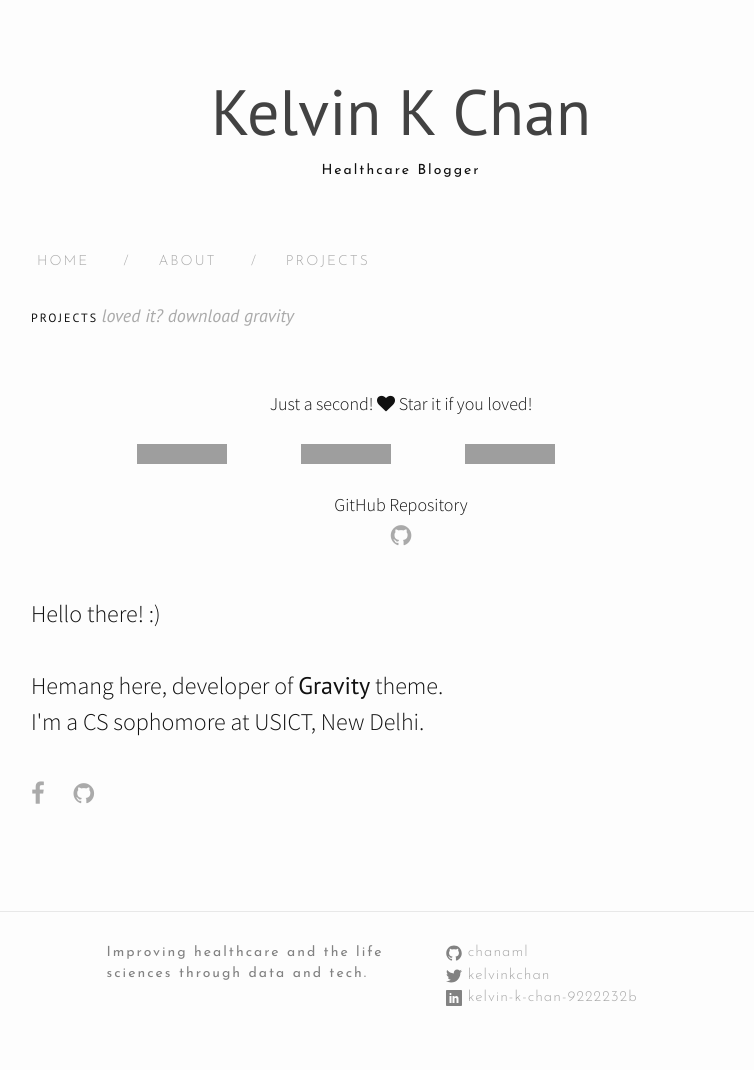
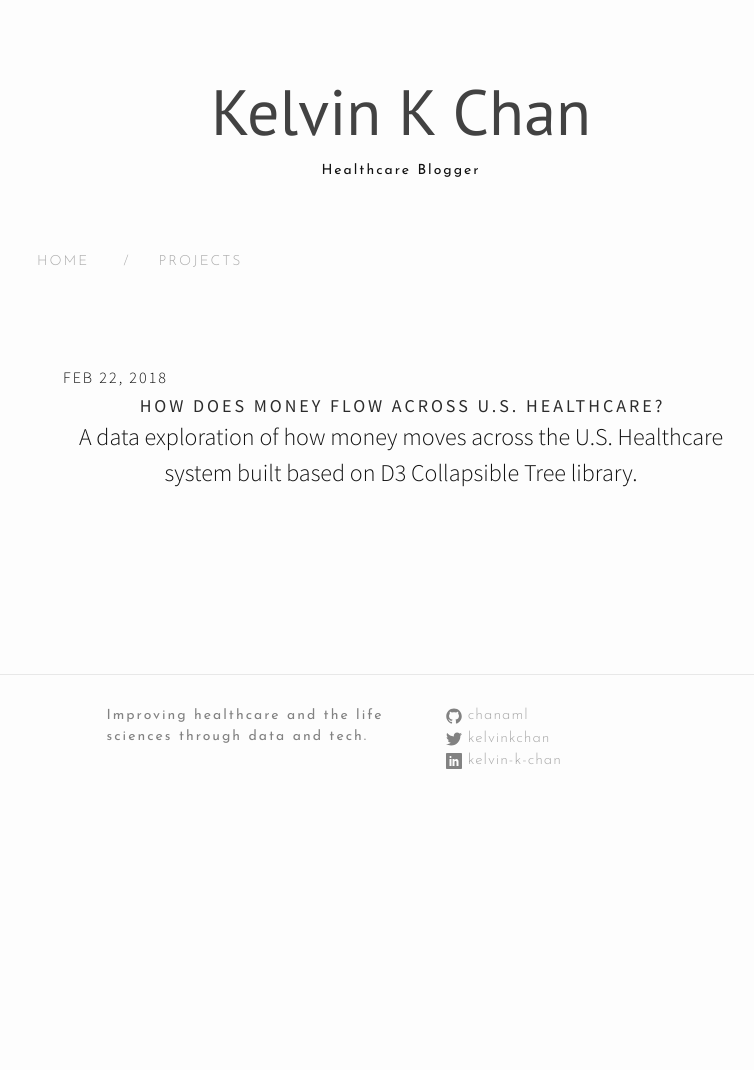
Before and after one commit to chanaml/chanaml.github.io, a Jekyll site: the page built from projects.md, in a window 1280 px wide. Shown: the whole page, without its empty margins (239-993 px from the left). Built offline with Jekyll 4.4.1, drawn with Linux system fonts in a browser that asks for light colours; nearby versions of some CDN libraries; after the commit the page ends 900 px from its top, so only the background shows below that; grey boxes are pictures that could not be loaded.

Commit message:
fixed links

```diff
--- a/_config.yml
+++ b/_config.yml
@@ -13,7 +13,7 @@ baseurl: "" # the subpath of your site, e.g. /blog
 url: "http://kelvinkchan.com" # the base hostname & protocol for your site
 twitter_username: kelvinkchan
 github_username:  chanaml
-linkedin_username: kelvin-k-chan-9222232b
+linkedin_username: kelvin-k-chan
 paginate: 5
 theme-dark: false #Set to true to change to dark website theme
 
--- a/_layouts/archive.html
+++ b/_layouts/archive.html
@@ -9,7 +9,6 @@ layout: page
 
 
 
-<h1 class="title">How does the money flow in U.S. healthcare?</h1>
 <div class="post postContent">
   <div  class="postDate"><time datetime="{{ post.date | date_to_xmlschema }}" itemprop="datePublished">{{ post.date | date: "%b %-d, %Y" }}</time>
   </div>
--- a/projects.md
+++ b/projects.md
@@ -2,31 +2,49 @@
 layout: page
 title: Projects
 permalink: /projects/
-
-tagline: "Loved it? Download Gravity"
 ---
 
+<div class="page-content">
+  <div class="wrapper">
+    <article class="post">
+
+<header class="post-header">
+<!--  <h1 class="post-title">Projects</h1>-->
+</header>
+
+
+
+<div class="post-content">
+
+
+
+
+
+
+<div class="post postContent">
+<div  class="postDate"><time datetime="2018-02-22T09:15:31-05:00" itemprop="datePublished">Feb 22, 2018</time>
+</div>
+<div class="postTag">
+
+</div>
 <br>
+<div class="postTitle">
+<a class='postLink' href="http://kelvinkchan.com/healthcare_costs/">How does money flow across U.S. Healthcare?</a>
+</div>
+<div class="postExt">
+<p>A data exploration of how money moves across the U.S. Healthcare system built based on D3 Collapsible Tree library.</p>
 
-<div class="download">
-  <center>Just a second! <i class="fa fa-heart"></i> Star it if you loved!</center>
-  <br>
-<center>
-  <iframe src="https://ghbtns.com/github-btn.html?user=hemangsk&repo=gravity&type=star&count=true&size=large" frameborder="0" scrolling="0" width="160px" height="30px"></iframe>
 
-  <iframe src="https://ghbtns.com/github-btn.html?user=hemangsk&repo=gravity&type=fork&count=true&size=large" frameborder="0" scrolling="0" width="160px" height="30px"></iframe>
+</div>
+</div>
 
-  <iframe src="https://ghbtns.com/github-btn.html?user=hemangsk&type=follow&count=true&size=large" frameborder="0" scrolling="0" width="200px" height="30px"></iframe>
-</center>
+
+
+
+
 </div>
-<center>GitHub Repository
-<a href="http://github.com/hemangsk/Gravity"><p><i class="fa fa-github"></i></p></a>
-</center>
-<div class="intro"><br>
-  <p>
- Hello there! :) <BR><br>
- Hemang here, developer of <span class="small-site-title">Gravity</span> theme. <br>
- I'm a CS sophomore at USICT, New Delhi. <br><br>
- <a href="http://facebook.com/hemangkr"><i class="fa fa-facebook"></i></a> &nbsp; &nbsp; &nbsp;<a href="http://github.com/hemangsk"><i class="fa fa-github"></i></a>
- </p>
+
+</article>
+
+  </div>
 </div>
```
Also changed, not shown: _posts/2016-03-30-design-stories.markdown (deleted, +0 -14 lines), _posts/2016-03-30-science.markdown (deleted, +0 -14 lines), _posts/2016-03-30-science0.markdown (deleted, +0 -14 lines), _posts/2016-03-30-welcome-to-jekyll.markdown (deleted, +0 -29 lines), _posts/2018-02-23-healthcare-costs.markdown (added, +13 -0 lines), about.md (deleted, +0 -146 lines), _posts/healthcare_costs.png (added), 10 other files.
